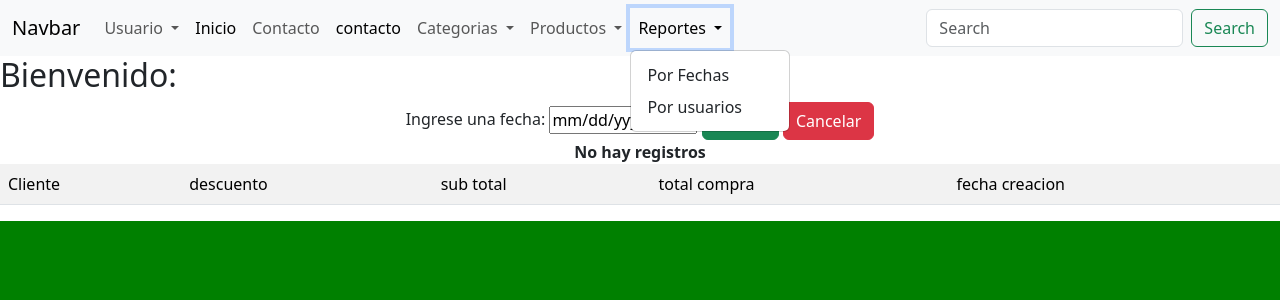
After one commit to juanjavierl/blog, a Django app: page /por_fechas/ in a window 1280 px wide, after a click on "Reportes". The commit adds this page. Shown: the top 300 px of the page. Run offline with Django 4.2, Linux system fonts and the light colour scheme; some libraries are stand-ins or nearby versions.

Commit message:
consultas

```diff
--- /dev/null
+++ b/app/inicio/templates/por_fechas.html
@@ -0,0 +1,39 @@
+{% extends 'base.html' %}
+
+{% block title %} Reportes {% endblock %}
+
+{% block contenido %}
+
+    <form action="/por_fechas/" method="post">
+        {% csrf_token %}
+        Ingrese una fecha: <input type="date" name="fecha" id="">
+
+        <button type="submit" class="btn btn-success">Buscar</button>
+        <button type="reset" class="btn btn-danger">Cancelar</button>
+    </form>
+
+    <table class="table table-striped table-hover">
+        <tr>
+            <td>Cliente</td>
+            <td>descuento</td>
+            <td>sub total</td>
+            <td>total compra</td>
+            <td>fecha creacion</td>
+        </tr>
+        {% for c in compras %}
+            <tr>
+                <td>{{c.id_cliente}}</td>
+                <td>{{c.descuento}}</td>
+                <td>{{c.sub_total}}</td>
+                <td>{{c.total_compra}}</td>
+                <td>{{c.fecha_creacion}}</td>
+            </tr>
+        {% empty %}
+            <tr>
+                <strong>No hay registros</strong>
+            </tr>
+        {%endfor%}
+    </table>
+
+
+{%  endblock %}
--- a/app/inicio/urls.py
+++ b/app/inicio/urls.py
@@ -19,4 +19,6 @@ urlpatterns = [
     path('register/', views.register, name='register'),
 
     path('buscar/', views.buscar_por_letra, name='buscar_por_letra'),
+
+    path("por_fechas/", views.por_fechas, name="por_fechas")
 ]
--- a/app/inicio/views.py
+++ b/app/inicio/views.py
@@ -9,7 +9,7 @@ from django.db.models import Q
 from .models import *
 from .forms import *
 
-import datetime
+from datetime import date, datetime
 # Create your views here.
 
 def loguearse(request):
@@ -135,3 +135,12 @@ def buscar_por_letra(request):
         productos = Producto.objects.filter(criterio).distinct()
 
     return render(request,"buscar_por_letra.html",{'productos':productos})
+from datetime import datetime
+def por_fechas(request):
+    compras = []
+    if request.method == 'POST':
+        fecha = request.POST["fecha"]
+        print("FEchaaaa",datetime.strptime(fecha,'%Y-%m-%d'))
+        compras = Compra.objects.filter(fecha_creacion = datetime.strptime(fecha,'%Y-%m-%d'))
+        print(compras)
+    return render(request, "por_fechas.html",{"compras":compras})
--- a/blog/settings.py
+++ b/blog/settings.py
@@ -112,7 +112,10 @@ TIME_ZONE = 'America/La_paz'
 
 USE_I18N = True
 
-USE_TZ = True
+USE_L10N = True
+
+USE_TZ = False
+
 
 
 # Static files (CSS, JavaScript, Images)
--- a/templates/base.html
+++ b/templates/base.html
@@ -65,6 +65,16 @@
                     </ul>
                 </li>
 
+                <li class="nav-item dropdown">
+                    <a class="nav-link dropdown-toggle" href="#" role="button" data-bs-toggle="dropdown" aria-expanded="false">
+                        Reportes
+                    </a>
+                    <ul class="dropdown-menu">
+                        <li><a class="dropdown-item" href="/por_fechas">Por Fechas</a></li>
+                        <li><a class="dropdown-item" href="#">Por usuarios</a></li>
+                    </ul>
+                </li>
+
 
             </ul>
             <form class="d-flex" role="search">
```
Also changed, not shown: app/inicio/admin.py (+9 -0 lines), app/inicio/models.py (+21 -11 lines), app/relaciones/admin.py (+0 -11 lines), app/inicio/migrations/0002_alter_categoria_options_and_more.py (deleted), app/inicio/migrations/0002_cliente_orden_proveedor_alter_categoria_options_and_more.py, app/inicio/migrations/0003_alter_categoria_nombre_categoria_producto.py (deleted), app/inicio/migrations/0004_alter_producto_imagen.py (deleted), app/inicio/migrations/0005_alter_producto_imagen.py (deleted), app/inicio/migrations/0006_alter_producto_options.py (deleted).
